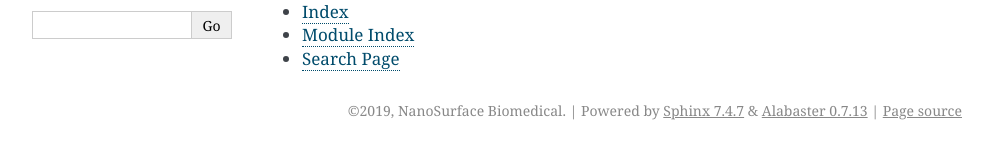
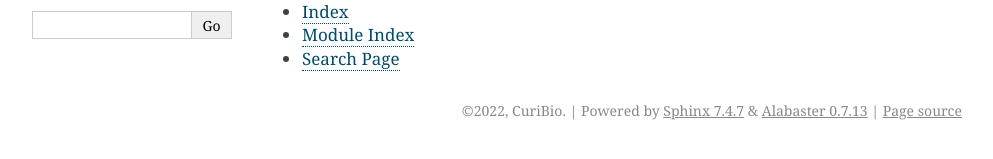
Before and after one commit to CuriBio/frontend-test-utils, a Sphinx documentation site: the page built from docs/source/index.rst, in a window 1280 px wide. Shown: the part 300-459 px from the top of the page, without its empty margins (148-1141 px from the left). Built offline with Sphinx 7.4.7, drawn with Linux system fonts in a browser that asks for light colours.

```diff
--- a/docs/source/conf.py
+++ b/docs/source/conf.py
@@ -19,12 +19,8 @@
 abs_repo_root_path = os.path.abspath(
     os.path.join(os.path.dirname((inspect.stack()[0][1])), os.pardir, os.pardir)
 )
-path_to_jsdoc = os.path.abspath(
-    os.path.join(abs_repo_root_path, "node_modules", ".bin", "jsdoc")
-)
-path_to_jsdoc = os.path.abspath(
-    os.path.join(os.pardir, os.pardir, "node_modules", ".bin")
-)
+path_to_jsdoc = os.path.abspath(os.path.join(abs_repo_root_path, "node_modules", ".bin", "jsdoc"))
+path_to_jsdoc = os.path.abspath(os.path.join(os.pardir, os.pardir, "node_modules", ".bin"))
 
 
 os.environ["PATH"] += (
@@ -38,8 +34,8 @@
 # -- Project information -----------------------------------------------------
 
 project = "frontend_test_utils"
-copyright = "2019, NanoSurface Biomedical"  # pylint: disable=redefined-builtin
-author = "NanoSurface Biomedical"
+copyright = "2022, CuriBio"  # pylint: disable=redefined-builtin
+author = "CuriBio"
 
 # The full version, including alpha/beta/rc tags
 release = "0.1"
```
Also changed, not shown: 2 other files.
